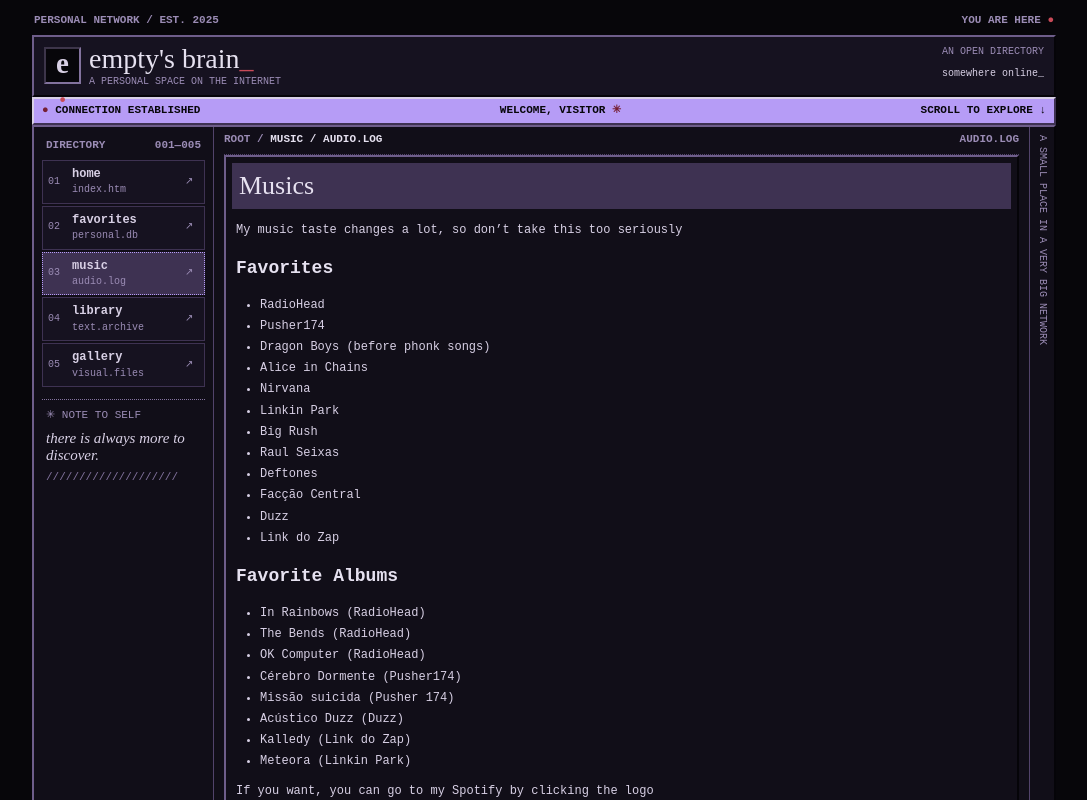
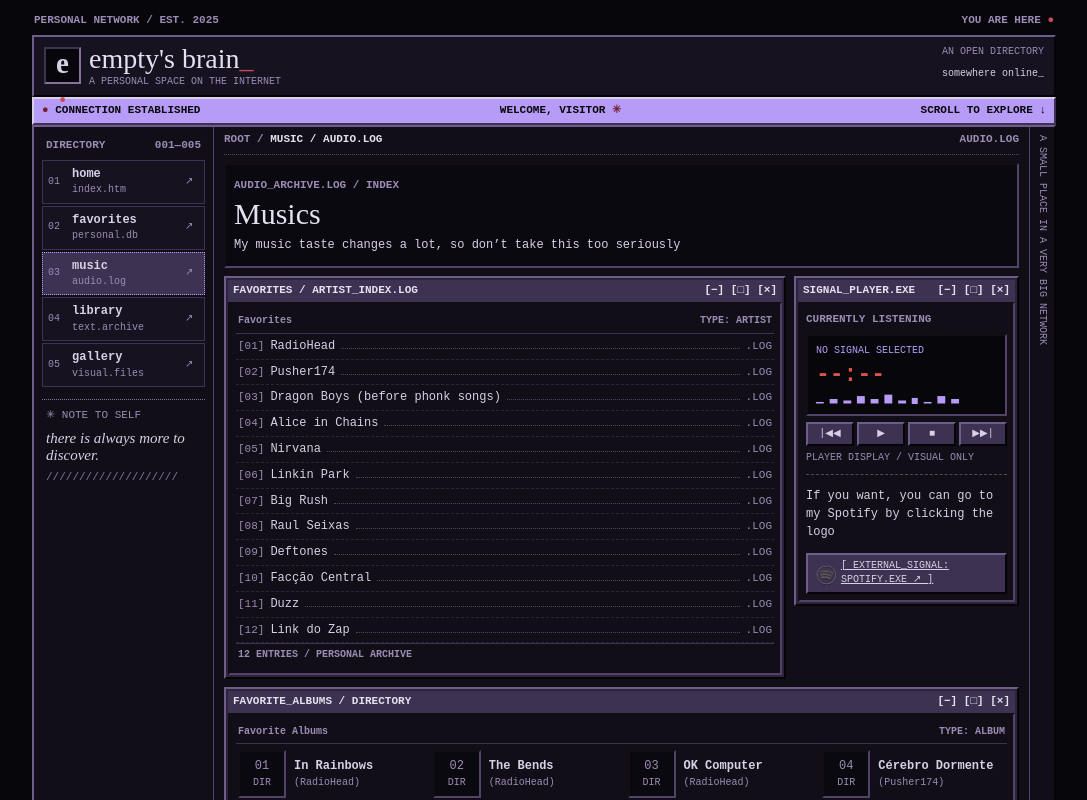
Before and after one commit to Empty7k/empty-blog, a React (Vite) app: page /music in a window 1280 px wide. Shown: the top 800 px of the page, without its empty margins (96-1183 px from the left). Built offline with nearby package versions, Linux system fonts and the light colour scheme.

Commit message:
Build audio archive page

```diff
--- /dev/null
+++ b/src/pages/Music.css
@@ -0,0 +1,36 @@
+.audio-archive { padding: 8px 0; }
+.audio-intro { padding: 8px; border: 2px inset #52436b; background: #0b0910; }
+.audio-intro h1 { margin: 3px 0 6px; font: normal 30px/1.1 'Times New Roman', serif; }
+.audio-intro p { margin: 4px 0; line-height: 1.5; }
+.audio-intro .audio-path, .audio-label { color: #9b8cb5; font-size: 11px; font-weight: bold; }
+.audio-layout { display: grid; grid-template-columns: minmax(0, 1fr) 225px; align-items: start; gap: 8px; margin-top: 8px; }
+.audio-window { min-width: 0; padding: 2px; border: 2px solid; border-color: #6e5d8a #050408 #050408 #6e5d8a; background: #2d243b; }
+.audio-titlebar { display: flex; justify-content: space-between; align-items: center; gap: 6px; min-height: 22px; padding: 2px 5px; background: #3e3252; color: #e6e1f0; font-size: 11px; font-weight: bold; }
+.audio-titlebar > span:last-child { flex-shrink: 0; }
+.audio-window-body { min-width: 0; padding: 6px; border: 2px inset #52436b; background: #110e18; }
+.audio-list-heading, .audio-list-footer { display: flex; justify-content: space-between; flex-wrap: wrap; gap: 5px; padding: 4px 2px; color: #9b8cb5; font-size: 10px; font-weight: bold; }
+.audio-list-heading { border-bottom: 1px solid #3e3252; }
+.audio-list-footer { border-top: 1px solid #3e3252; }
+.audio-playlist { margin: 0; padding: 0; list-style: none; }
+.audio-playlist li { display: flex; align-items: baseline; gap: 6px; padding: 4px 2px; border-bottom: 1px dashed #2d243b; line-height: 1.4; }
+.audio-index, .audio-file { flex-shrink: 0; color: #9b8cb5; font-size: 11px; }
+.audio-artist { overflow-wrap: anywhere; }
+.audio-dots { min-width: 4px; flex: 1; border-bottom: 1px dotted #52436b; }
+.audio-player .audio-label { margin: 2px 0 6px; }
+.audio-display { display: grid; gap: 5px; padding: 8px; border: 2px inset #52436b; background: #07060a; color: #b69cf6; font-size: 10px; }
+.audio-display strong { color: #d9534f; font-size: 23px; line-height: 1; }
+.audio-controls { display: flex; gap: 3px; margin-top: 6px; }
+.audio-controls span { display: grid; place-items: center; flex: 1; min-height: 24px; border: 2px solid; border-color: #6e5d8a #050408 #050408 #6e5d8a; background: #3e3252; color: #d8d0e5; font-size: 10px; }
+.audio-player-note { margin: 5px 0; color: #9b8cb5; font-size: 10px; }
+.audio-player-rule { margin: 8px 0; border-top: 1px dashed #52436b; }
+.audio-spotify-note { line-height: 1.5; }
+.audio-external { display: flex; align-items: center; gap: 5px; padding: 4px; border: 2px solid; border-color: #6e5d8a #050408 #050408 #6e5d8a; background: #3e3252; font-size: 10px; overflow-wrap: anywhere; }
+.audio-external img { width: 24px; height: 24px; object-fit: contain; filter: grayscale(1); }
+.audio-external:active { border-color: #050408 #6e5d8a #6e5d8a #050408; }
+.audio-albums { margin-top: 8px; }
+.audio-album-list { display: grid; grid-template-columns: repeat(auto-fit, minmax(185px, 1fr)); gap: 0 8px; margin: 0; padding: 0; list-style: none; }
+.audio-album-list li { display: flex; gap: 8px; align-items: center; min-width: 0; padding: 6px 2px; border-bottom: 1px dashed #2d243b; }
+.audio-folder { display: grid; place-content: center; flex: 0 0 48px; height: 48px; border: 2px inset #52436b; background: #0b0910; color: #9b8cb5; text-align: center; }
+.audio-folder small, .audio-album-list li > span:last-child small { display: block; color: #9b8cb5; font-size: 10px; }
+.audio-album-list strong { overflow-wrap: anywhere; }
+@media (max-width: 620px) { .audio-layout { grid-template-columns: 1fr; }.audio-album-list { grid-template-columns: 1fr; } }
--- a/src/pages/Music.jsx
+++ b/src/pages/Music.jsx
@@ -1,58 +1,80 @@
-import React from 'react';
-import { useEffect } from 'react';
-import SpotfyLogo from '../images/spotify-logo.gif';
+import React, { useEffect } from 'react';
+import SpotifyLogo from '../images/spotify-logo.gif';
+import './Music.css';
+
+const artists = [
+  'RadioHead', 'Pusher174', 'Dragon Boys (before phonk songs)', 'Alice in Chains',
+  'Nirvana', 'Linkin Park', 'Big Rush', 'Raul Seixas', 'Deftones',
+  'Facção Central', 'Duzz', 'Link do Zap',
+];
+
+const albums = [
+  ['In Rainbows', 'RadioHead'], ['The Bends', 'RadioHead'], ['OK Computer', 'RadioHead'],
+  ['Cérebro Dormente', 'Pusher174'], ['Missão suicida', 'Pusher 174'], ['Acústico Duzz', 'Duzz'],
+  ['Kalledy', 'Link do Zap'], ['Meteora', 'Linkin Park'],
+];
+
+function WindowTitle({ children }) {
+  return <div className="audio-titlebar"><span>{children}</span><span aria-hidden="true">[−] [□] [×]</span></div>;
+}
 
 function Music() {
   useEffect(() => {
     const favicon = document.querySelector("link[rel='icon']");
-    if (favicon) favicon.href = "images/favicon-thom.ico"; // Caminho do novo favicon
+    if (favicon) favicon.href = 'images/favicon-thom.ico';
   }, []);
 
   useEffect(() => {
     document.title = "Empty's Brain | Music";
   }, []);
+
   return (
-    <div id='music' className='page-content glass-panel'>
+    <div id="music" className="audio-archive">
+      <div className="audio-intro">
+        <p className="audio-path">AUDIO_ARCHIVE.LOG / INDEX</p>
+        <h1>Musics</h1>
+        <p>My music taste changes a lot, so don’t take this too seriously</p>
+      </div>
 
+      <div className="audio-layout">
+        <section className="audio-window" aria-labelledby="audio-artists-title">
+          <WindowTitle><span id="audio-artists-title">FAVORITES / ARTIST_INDEX.LOG</span></WindowTitle>
+          <div className="audio-window-body">
+            <div className="audio-list-heading"><span>Favorites</span><span>TYPE: ARTIST</span></div>
+            <ol className="audio-playlist">
+              {artists.map((artist, index) => (
+                <li key={artist}><span className="audio-index">[{String(index + 1).padStart(2, '0')}]</span><span className="audio-artist">{artist}</span><span className="audio-dots" aria-hidden="true" /><span className="audio-file">.LOG</span></li>
+              ))}
+            </ol>
+            <div className="audio-list-footer">{String(artists.length).padStart(2, '0')} ENTRIES / PERSONAL ARCHIVE</div>
+          </div>
+        </section>
 
-      <h1>Musics</h1>
+        <aside className="audio-window audio-player" aria-label="Decorative audio player">
+          <WindowTitle>SIGNAL_PLAYER.EXE</WindowTitle>
+          <div className="audio-window-body">
+            <p className="audio-label">CURRENTLY LISTENING</p>
+            <div className="audio-display"><span>NO SIGNAL SELECTED</span><strong>--:--</strong><span aria-hidden="true">▁ ▃ ▂ ▅ ▃ ▆ ▂ ▄ ▁ ▅ ▃</span></div>
+            <div className="audio-controls" aria-hidden="true"><span>|◀◀</span><span>▶</span><span>■</span><span>▶▶|</span></div>
+            <p className="audio-player-note">PLAYER DISPLAY / VISUAL ONLY</p>
+            <div className="audio-player-rule" />
+            <p className="audio-spotify-note">If you want, you can go to my Spotify by clicking the logo</p>
+            <a className="audio-external" href="https://open.spotify.com/user/31lzvkfpkjx7tyjpaygeubzk2vrm?si=aacd095e305d425d" target="_blank" rel="noopener noreferrer"><img src={SpotifyLogo} alt="" /> <span>[ EXTERNAL_SIGNAL: SPOTIFY.EXE ↗ ]</span></a>
+          </div>
+        </aside>
+      </div>
 
-      <p>My music taste changes a lot, so don’t take this too seriously</p>
-
-      <h2>Favorites </h2>
-      <ul>
-        <li>RadioHead</li>
-        <li>Pusher174</li>
-        <li>Dragon Boys (before phonk songs)</li>
-        <li>Alice in Chains</li>
-        <li>Nirvana</li>
-        <li>Linkin Park</li>
-        <li>Big Rush</li>
-        <li>Raul Seixas</li>
-        <li>Deftones</li>
-        <li>Facção Central</li>
-        <li>Duzz</li>
-        <li>Link do Zap</li>
-      </ul>
-
-      <h2>Favorite Albums</h2>
-      <ul>
-        <li>In Rainbows (RadioHead)</li>
-        <li>The Bends (RadioHead)</li>
-        <li>OK Computer (RadioHead)</li>
-        <li>Cérebro Dormente (Pusher174)</li>
-        <li>Missão suicida (Pusher 174)</li>
-        <li>Acústico Duzz (Duzz)</li>
-        <li>Kalledy (Link do Zap)</li>
-        <li>Meteora (Linkin Park)</li>
-
-      </ul>
-
-      If you want, you can go to my Spotify by clicking the logo
-      <br />
-      <a href="https://open.spotify.com/user/31lzvkfpkjx7tyjpaygeubzk2vrm?si=aacd095e305d425d" target="_blank" rel="noopener noreferrer"><img src={SpotfyLogo} alt="Header Gif" style={{ width: '150px', height: 'auto' }} /></a>
-
-
+      <section className="audio-window audio-albums" aria-labelledby="audio-albums-title">
+        <WindowTitle><span id="audio-albums-title">FAVORITE_ALBUMS / DIRECTORY</span></WindowTitle>
+        <div className="audio-window-body">
+          <div className="audio-list-heading"><span>Favorite Albums</span><span>TYPE: ALBUM</span></div>
+          <ul className="audio-album-list">
+            {albums.map(([album, artist], index) => (
+              <li key={album}><span className="audio-folder" aria-hidden="true">{String(index + 1).padStart(2, '0')}<small>DIR</small></span><span><strong>{album}</strong><small>({artist})</small></span></li>
+            ))}
+          </ul>
+        </div>
+      </section>
     </div>
   );
 }
```
